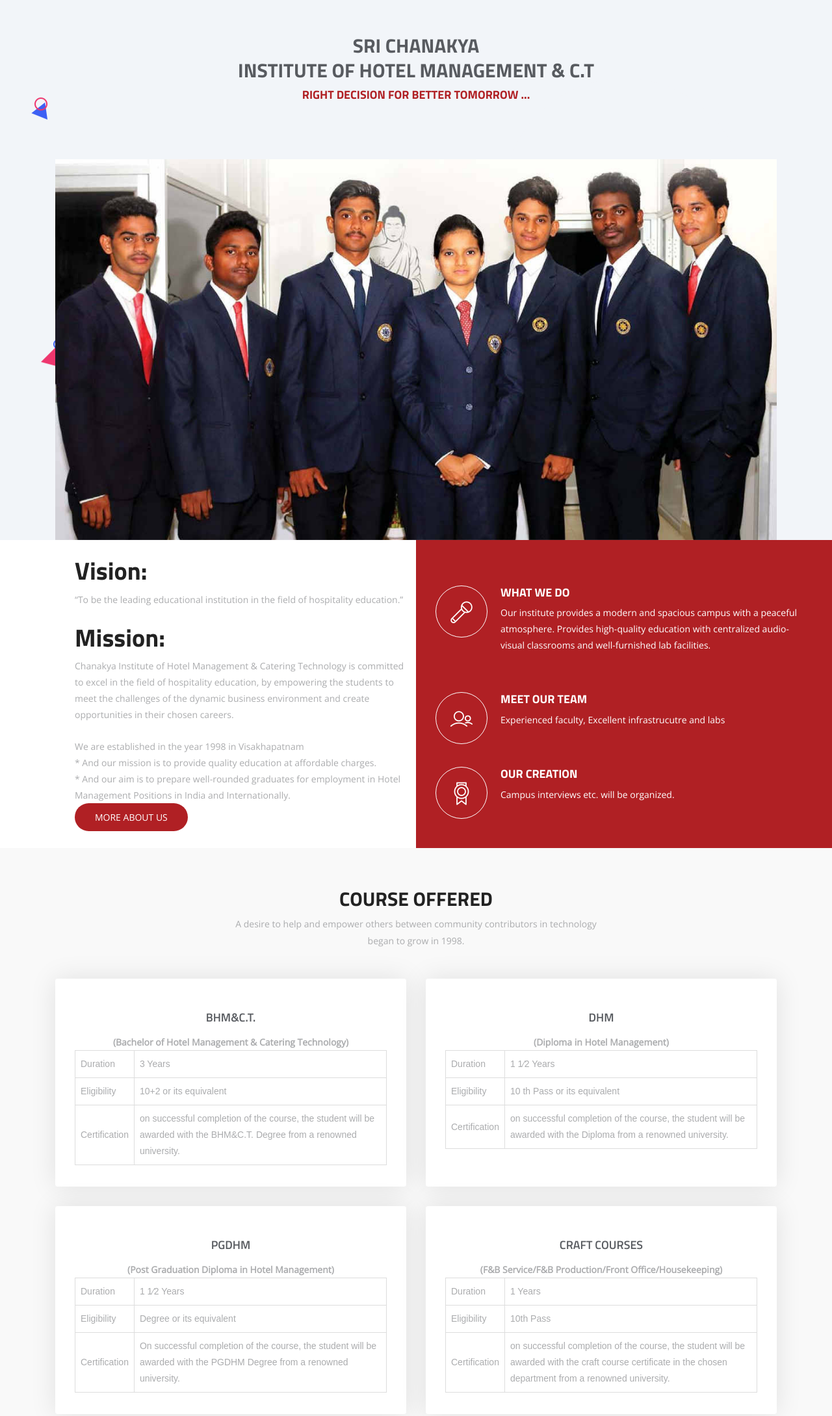
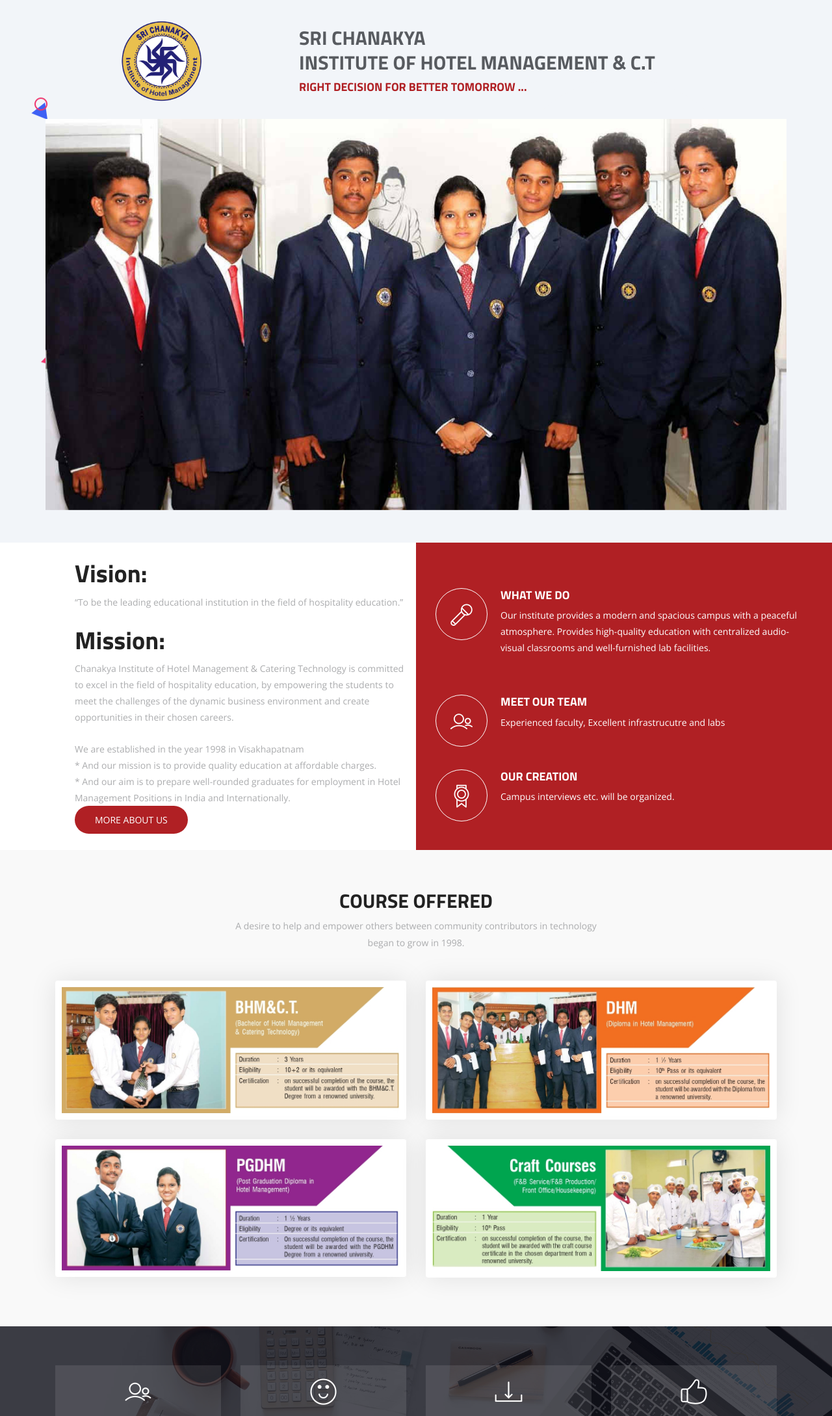
Before and after one commit to Santoshge-Reddy/chanakya, a plain HTML site: page index.html in a window 1280 px wide. Shown: the part 59-2238 px from the top of the page at 65% size. Drawn offline with nearby package versions, Linux system fonts and the light colour scheme; files whose address does not match are found by name.

Commit message:
final push

```diff
--- a/assets/css/main.css
+++ b/assets/css/main.css
@@ -373,7 +373,7 @@ hr {
 .services-item {
   background: #fff;
   margin: 15px 0;
-  padding: 30px;
+  padding: 10px;
   border-radius: 4px;
   text-align: left;
   box-shadow: 0px 0px 40px 0px rgba(0, 0, 0, 0.1);
@@ -672,7 +672,7 @@ hr {
 }
 
 #hero-area .contents {
-  padding: 110px 0px 50px;
+  padding: 80px 0px 50px;
 }
 
 #hero-area .contents .head-title {
--- a/assets/css/responsive.css
+++ b/assets/css/responsive.css
@@ -122,7 +122,7 @@
     padding: 0px 15px;
   }
   #hero-area .contents {
-    padding: 100px 0px 60px 0px;
+    padding: 35px 0px 0px 0px;
   }
   #hero-area .contents .head-title {
     font-size: 20px;
--- a/index.html
+++ b/index.html
@@ -43,16 +43,20 @@ tr:nth-child(even) {
   /*background-color: #dddddd;*/
 }
 
-.services-item{
+/*.services-item{
   min-height: 320px;
-}
+}*/
 .img-center {
   display: block;
   margin-left: auto;
   margin-right: auto;
   width: 50%;
 }
-    </style>
+
+
+
+
+</style>
 
   </head>
   <body>
@@ -63,7 +67,7 @@ tr:nth-child(even) {
       <nav class="navbar navbar-expand-md bg-inverse fixed-top scrolling-navbar">
         <div class="container">
           <!-- Brand and toggle get grouped for better mobile display -->
-          <a href="index.html" class="navbar-brand"><img src="assets/hel/img/logo.png" alt=""></a>
+          <!-- <a href="index.html" class="navbar-brand"><img src="assets/img/logo.png" alt=""></a>        -->
           <button class="navbar-toggler" type="button" data-toggle="collapse" data-target="#navbarCollapse" aria-controls="navbarCollapse" aria-expanded="false" aria-label="Toggle navigation">
             <i class="lni-menu"></i>
           </button>
@@ -127,15 +131,26 @@ tr:nth-child(even) {
 
       <!-- Hero Area Start -->
       <div id="hero-area" class="hero-area-bg">
-        <div class="container">
+        <div class="container contents">
           <div class="row">
-            <div class="col-md-12 col-sm-12">
-              <div class="contents text-center">
-                <h2 class="head-title wow fadeInUp">Sri Chanakya <br> Institute Of Hotel Management & C.T<span>Right Decision for Better Tomorrow ...</span></h2>
+            <div class="col-md-4 col-sm-12 text-center">
+              <!-- <div class="" style="padding:85px 0px 50px;"> -->
+              <img class="img-fluid" width="40%" src="assets/img/logo.png" alt="logo">
+            <!-- </div> -->
+            </div>
+            <div class="col-md-8 col-sm-12 " style="padding-top: 18px;">
+              <!-- <div class="contents" > -->
+                <h2  class="head-title wow fadeInUp" >Sri Chanakya <br>
+                                                    Institute Of Hotel
+                                                    Management & C.T
+                                                    <span>Right Decision for Better Tomorrow ...</span></h2>
                 <!-- <div class="header-button wow fadeInUp" data-wow-delay="0.3s">
                   <a href="#services" class="btn btn-common">Explore</a>
                 </div> -->
-              </div>
+              <!-- </div> -->
+            </div>
+
+            <div class="col-md-12 col-sm-12">
               <div class="img-thumb text-center wow fadeInUp" data-wow-delay="0.6s">
                 <img class="img-fluid" src="assets/img/Chanakya_page-0005.jpg" alt="">
               </div>
@@ -218,12 +233,39 @@ tr:nth-child(even) {
           <p>A desire to help and empower others between community contributors in technology <br> began to grow in 1998.</p>
         </div>
         <div class="row">
+
           <!-- Services item -->
           <div class="col-md-6 col-lg-6 col-xs-12">
             <div class="services-item wow fadeInRight" data-wow-delay="0.1s">
-              <!-- <div class="icon">
-                <i class="lni-pencil"></i>
-              </div> -->
+              <img class="img-fluid" src="assets/img/courses/courses4.jpg" >
+            </div>
+          </div>
+
+          <div class="col-md-6 col-lg-6 col-xs-12">
+            <div class="services-item wow fadeInRight" data-wow-delay="0.1s">
+              <img class="img-fluid" src="assets/img/courses/courses3.jpg" >
+            </div>
+          </div>
+
+          <div class="col-md-6 col-lg-6 col-xs-12">
+            <div class="services-item wow fadeInRight" data-wow-delay="0.1s">
+              <img class="img-fluid" src="assets/img/courses/courses2.jpg" >
+            </div>
+          </div>
+
+          <div class="col-md-6 col-lg-6 col-xs-12">
+            <div class="services-item wow fadeInRight" data-wow-delay="0.1s">
+              <img class="img-fluid" src="assets/img/courses/courses1.jpg" >
+            </div>
+          </div>
+
+
+
+
+
+          <!-- Services item -->
+          <!--<div class="col-md-6 col-lg-6 col-xs-12">
+            <div class="services-item wow fadeInRight" data-wow-delay="0.1s">
               <div class="services-content">
                 <h3 class="text-center"><a href="#">BHM&C.T.</a></h3>
                 <p class="text-center"><b>(Bachelor of Hotel Management & Catering Technology)</b></p>
@@ -245,13 +287,10 @@ tr:nth-child(even) {
                 </table>
               </div>
             </div>
-          </div>
+          </div> -->
           <!-- Services item -->
-          <div class="col-md-6 col-lg-6 col-xs-12">
+          <!-- <div class="col-md-6 col-lg-6 col-xs-12">
             <div class="services-item wow fadeInRight" data-wow-delay="0.2s">
-              <!-- <div class="icon">
-                <i class="lni-briefcase"></i>
-              </div> -->
               <div class="services-content">
                 <h3 class="text-center"><a href="#">DHM</a></h3>
                 <p class="text-center"><b>(Diploma in Hotel Management)</b></p>
@@ -273,13 +312,10 @@ tr:nth-child(even) {
                 </table>
               </div>
             </div>
-          </div>
+          </div> -->
           <!-- Services item -->
-          <div class="col-md-6 col-lg-6 col-xs-12">
+          <!-- <div class="col-md-6 col-lg-6 col-xs-12">
             <div class="services-item wow fadeInRight" data-wow-delay="0.3s">
-              <!-- <div class="icon">
-                <i class="lni-cog"></i>
-              </div> -->
               <div class="services-content">
                 <h3 class="text-center"><a href="#">PGDHM</a></h3>
                 <p class="text-center"><b>(Post Graduation Diploma in Hotel Management)</b></p>
@@ -301,7 +337,7 @@ tr:nth-child(even) {
                 </table>
               </div>
             </div>
-          </div>
+          </div> -->
           <!-- Services item -->
           <!-- <div class="col-md-6 col-lg-6 col-xs-12">
             <div class="services-item wow fadeInRight" data-wow-delay="0.6s">
@@ -353,11 +389,8 @@ tr:nth-child(even) {
             </div>
           </div> -->
           <!-- Services item -->
-          <div class="col-md-6 col-lg-6 col-xs-12">
+          <!-- <div class="col-md-6 col-lg-6 col-xs-12">
             <div class="services-item wow fadeInRight" data-wow-delay="0.8s">
-              <!-- <div class="icon">
-                <i class="lni-rocket"></i>
-              </div> -->
               <div class="services-content">
                 <h3 class="text-center"><a href="#">Craft Courses</a></h3>
                 <p class="text-center"><b>(F&B Service/F&B Production/Front Office/Housekeeping)</b></p>
@@ -380,7 +413,7 @@ tr:nth-child(even) {
                 </table>
               </div>
             </div>
-          </div>
+          </div> -->
         </div>
       </div>
     </section>
@@ -926,8 +959,7 @@ tr:nth-child(even) {
         <div class="section-header text-center">
           <h2 class="section-title wow fadeInDown" data-wow-delay="0.3s">Infrastructure and Facilities</h2>
           <p>CHANAKYA is a premier and one of the best institutions in the state of Andhra Pradesh. lt is committed to excellence and
-innovation in generating technical expertise and managerial capabilities for global Industry. The institute is built in 1 acre land
-with 20,000 sft . The institute is being maintained and run uniquely. The infrastructure is developed, keeping in mind the
+innovation in generating technical expertise and managerial capabilities for global Industry. The institute is being maintained and run uniquely. The infrastructure is developed, keeping in mind the
 requirements and demands of the industry. The holistic and participative atmosphere ensures total development of the students.</p>
         </div>
         <div class="row">
```
Also changed, not shown: assets/img/courses/courses1.jpg (added), assets/img/courses/courses2.jpg (added), assets/img/courses/courses3.jpg (added), assets/img/courses/courses4.jpg (added), assets/img/logo.png (added).
